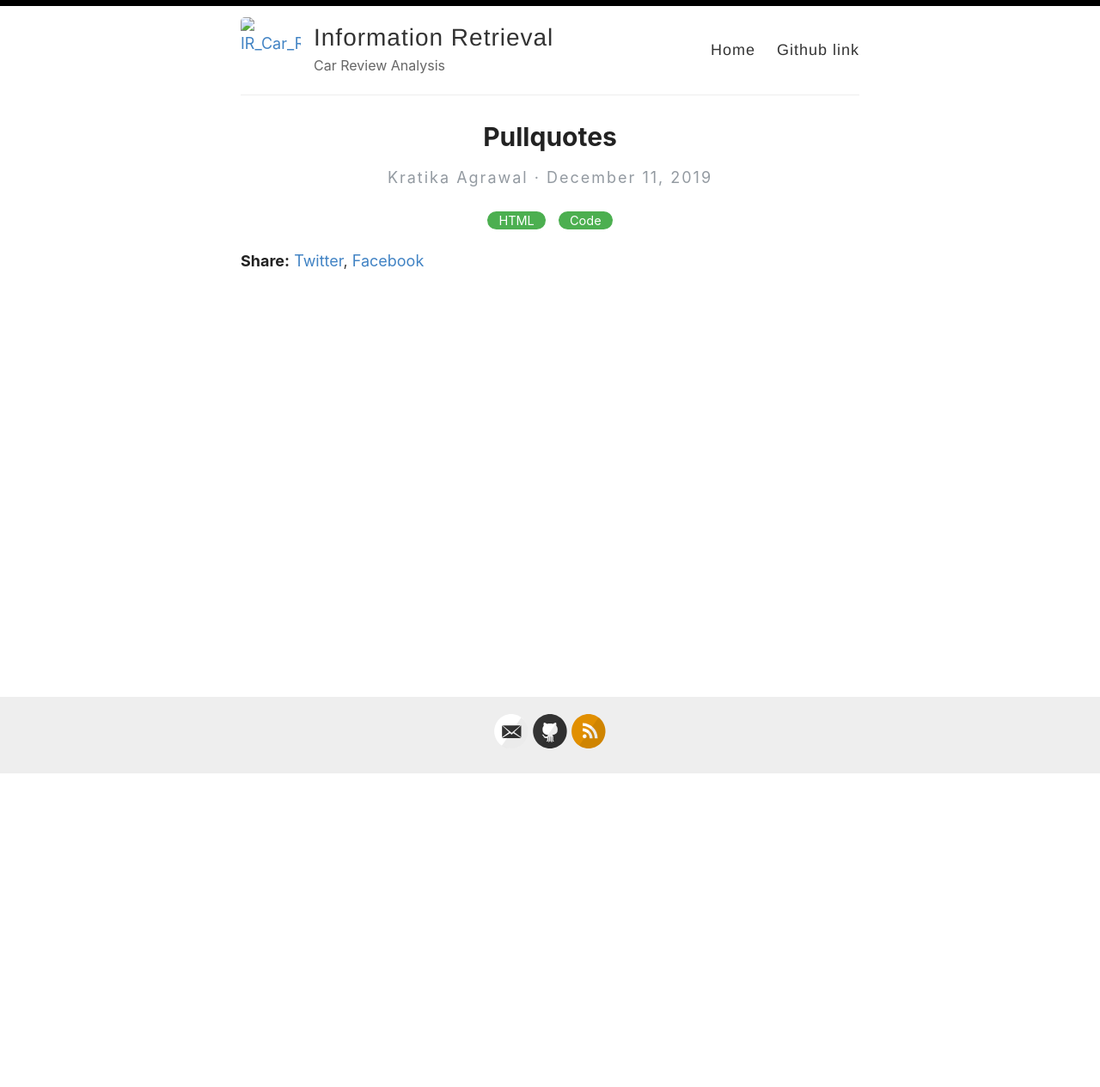
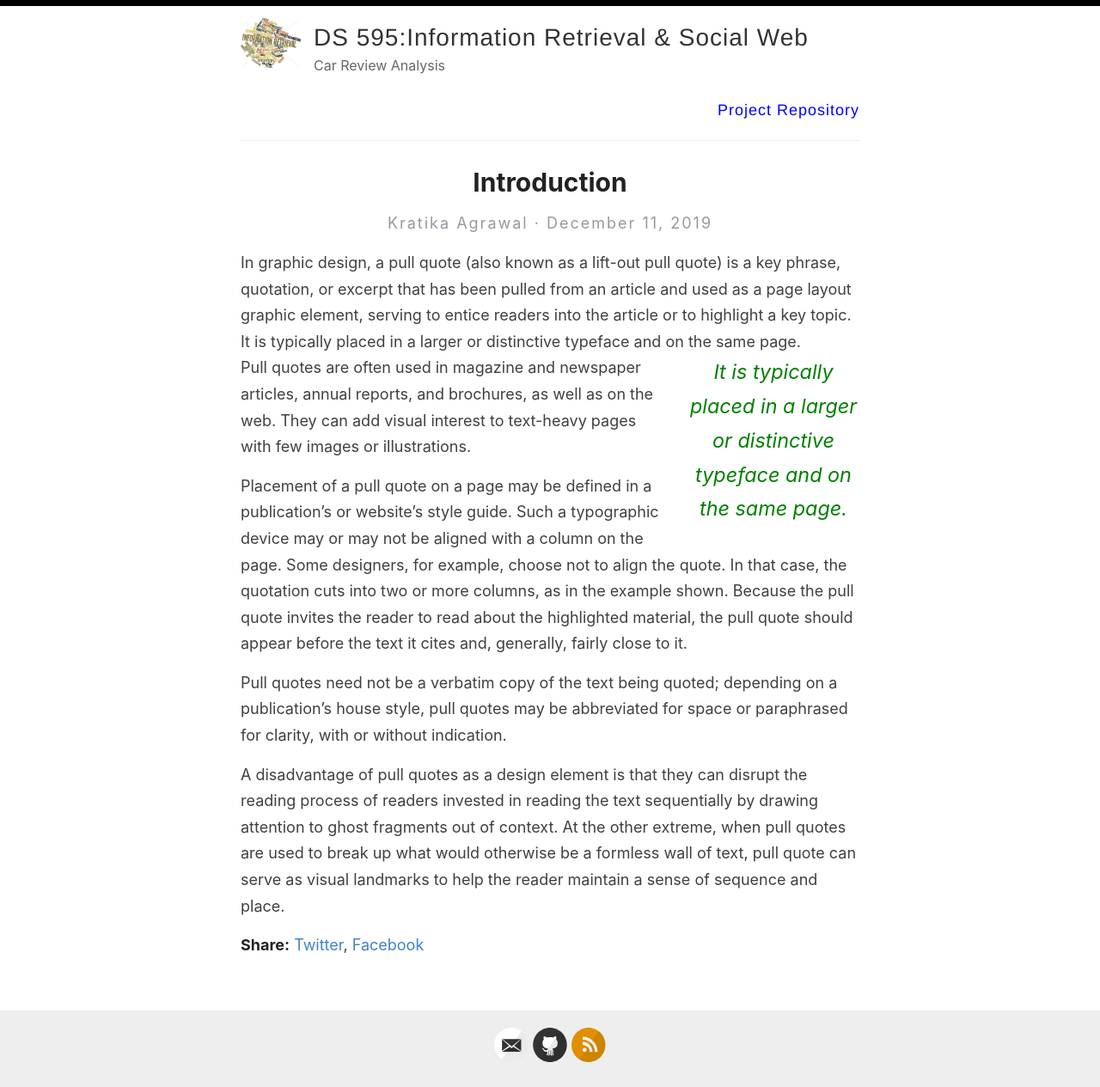
Before and after one commit to kratika1008/IR_Car_Review_Analysis, a Jekyll site: the page built from _posts/2019-12-11-pullquotes.md, in a window 1280 px wide. Shown: the whole page at 86% size. Built offline with Jekyll 4.4.1, drawn with Linux system fonts in a browser that asks for light colours; before the commit the page ends 901 px from its top, so only the background shows below that.

Commit message:
changed layout

```diff
--- a/_config.yml
+++ b/_config.yml
@@ -3,7 +3,7 @@
 #
 
 # Name of your site (displayed in the header)
-name: Information Retrieval
+name: DS 595:Information Retrieval & Social Web
 
 # Name of the author
 author: Kratika Agrawal
@@ -12,7 +12,7 @@ author: Kratika Agrawal
 description: Car Review Analysis
 
 # URL of your avatar or profile pic (you could use your GitHub profile pic)
-avatar:
+avatar: /images/ir_icon.jpg
 
 #
 # Flags below are optional
--- a/_layouts/default.html
+++ b/_layouts/default.html
@@ -27,8 +27,11 @@
             </div>
 
             <nav>
-              <a href="{{ site.baseurl }}/">Home</a>
-              <a href="https://github.com/kratika1008/Car_Review_Analysis">Github link</a>
+              <a href="https://github.com/kratika1008/Car_Review_Analysis" style="color:blue;">Project Repository</a>
+              <!--a href="{{ site.baseurl }}/">Home</a>
+              <a href="{{ site.baseurl }}/getting-started">Getting Started</a>
+              <a href="{{ site.baseurl }}/search">Search</a>
+              <a href="{{ site.baseurl }}/about">About</a-->
             </nav>
           </header>
         </div>
--- a/_posts/2019-12-11-pullquotes.md
+++ b/_posts/2019-12-11-pullquotes.md
@@ -1,6 +1,14 @@
 ---
 layout: post
-title:  Pullquotes
-categories: [HTML,Code]
-excerpt: o highlight a key topic.
+title:  Introduction
+#categories: [HTML,Code]
+excerpt: In graphic design, a pull quote (also known as a lift-out pull quote) is a key phrase, quotation, or excerpt that has been pulled from an article and used as a page layout graphic element, serving to entice readers into the article or to highlight a key topic.
 ---
+
+In graphic design, a pull quote (also known as a lift-out pull quote) is a key phrase, quotation, or excerpt that has been pulled from an article and used as a page layout graphic element, serving to entice readers into the article or to highlight a key topic. {% include pullquote.html quote="It is typically placed in a larger or distinctive typeface and on the same page." %} Pull quotes are often used in magazine and newspaper articles, annual reports, and brochures, as well as on the web. They can add visual interest to text-heavy pages with few images or illustrations.
+
+Placement of a pull quote on a page may be defined in a publication's or website's style guide. Such a typographic device may or may not be aligned with a column on the page. Some designers, for example, choose not to align the quote. In that case, the quotation cuts into two or more columns, as in the example shown. Because the pull quote invites the reader to read about the highlighted material, the pull quote should appear before the text it cites and, generally, fairly close to it.
+
+Pull quotes need not be a verbatim copy of the text being quoted; depending on a publication's house style, pull quotes may be abbreviated for space or paraphrased for clarity, with or without indication.
+
+A disadvantage of pull quotes as a design element is that they can disrupt the reading process of readers invested in reading the text sequentially by drawing attention to ghost fragments out of context. At the other extreme, when pull quotes are used to break up what would otherwise be a formless wall of text, pull quote can serve as visual landmarks to help the reader maintain a sense of sequence and place.
```
Also changed, not shown: images/ir_icon.jpg (added).
